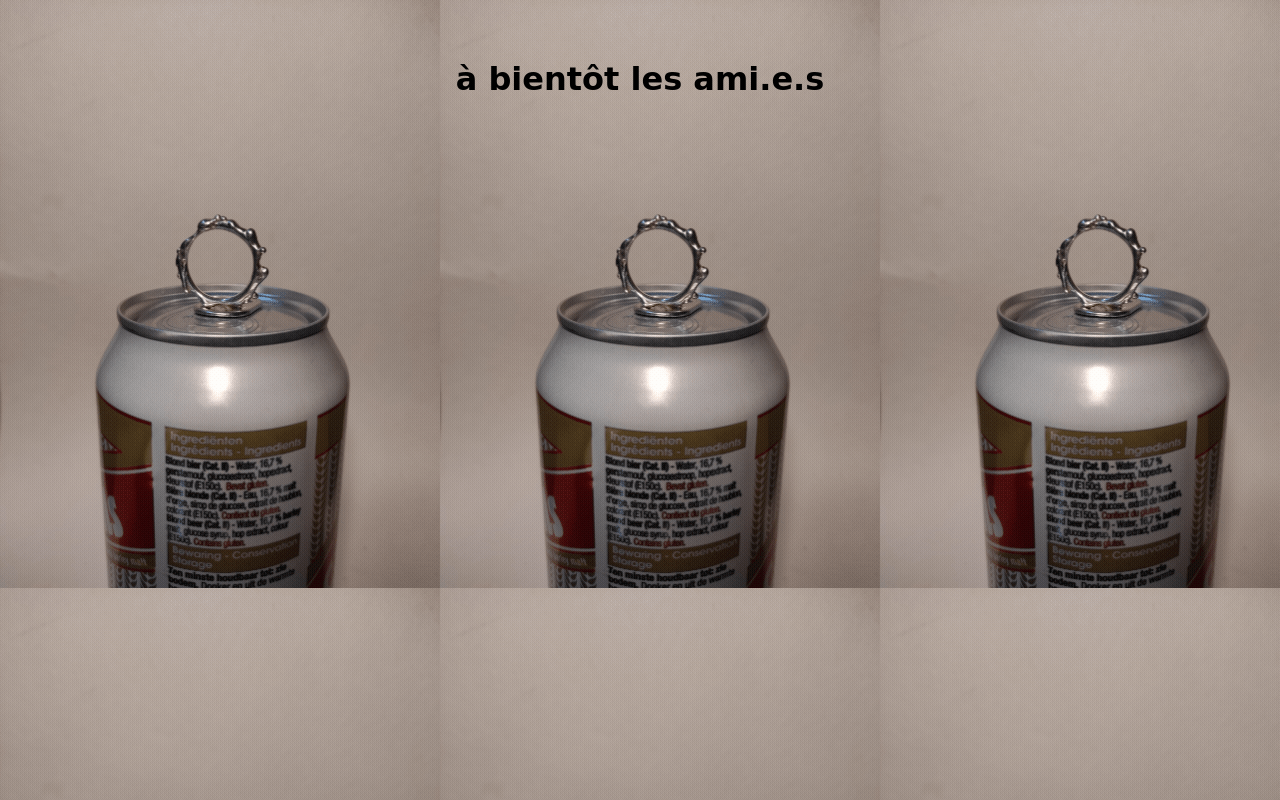
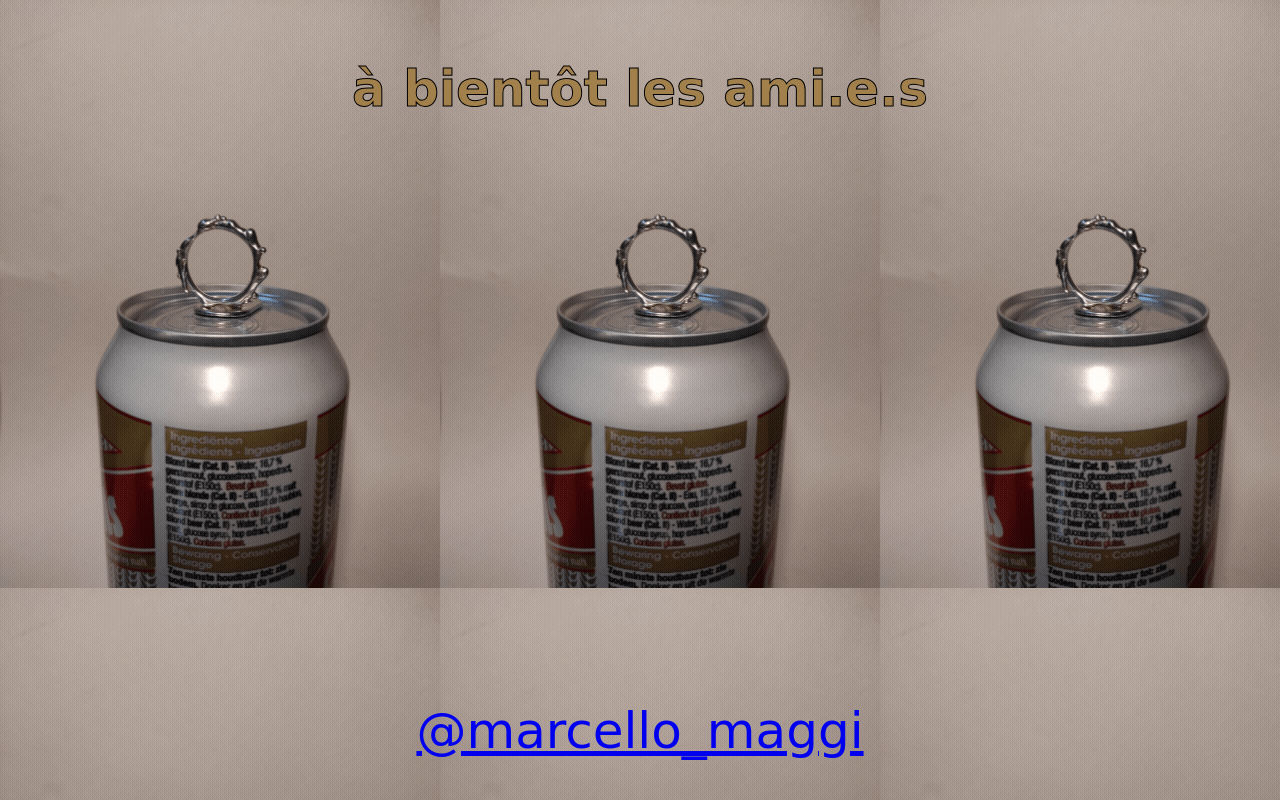
Before and after one commit to sauceyoupi/sauceyoupi.github.io, a plain HTML site: page index.html in a window 1280 px wide. Drawn offline with Linux system fonts and the light colour scheme; a web font is replaced by a local one.

Commit message:
Change styles

```diff
--- a/index.css
+++ b/index.css
@@ -1,5 +1,6 @@
 
 body{
+	font-family: 'Oi', cursive;
 	margin: 0px;
 }
 
@@ -11,11 +12,29 @@ body{
 }
 
 h1{
-	font-family: 'Oi', cursive;
 	left: 50%;
 	transform: translateX(-50%);
 	margin: 0px;
 	margin-top: 60px;
 	position: fixed;
 	z-index: 1000;
+	font-size: 50px;
+
+	  -webkit-text-fill-color: #a2804b; /* Will override color (regardless of order) */
+	  -webkit-text-stroke-width: 1px;
+	  -webkit-text-stroke-color: black;
 }
+
+a{
+	position: fixed;
+	left: 50%;
+	transform: translateX(-50%);
+
+	z-index: 1000;
+
+	font-size: 50px;
+
+
+	bottom: 5vh;
+
+}
--- a/index.html
+++ b/index.html
@@ -8,3 +8,5 @@
 
 <div id="background"></div>
 <h1> à bientôt les ami.e.s </h1>
+
+<a href="https://instagram.com/marcello_maggi">@marcello_maggi</a>
```
